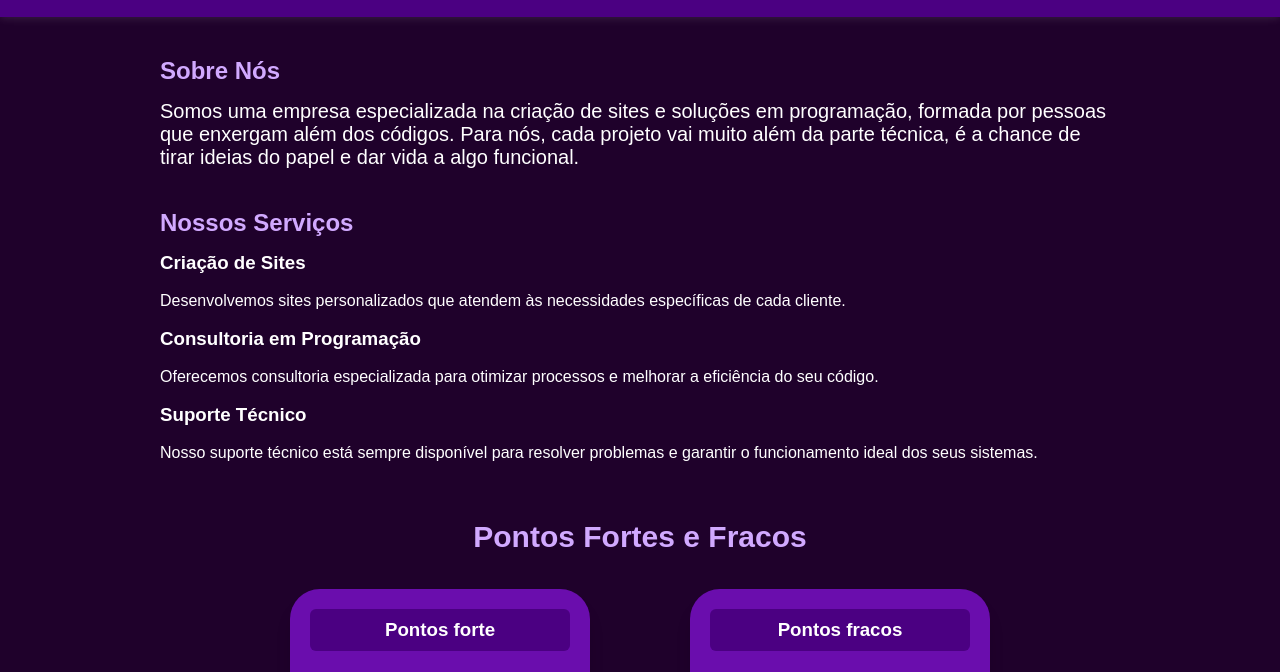
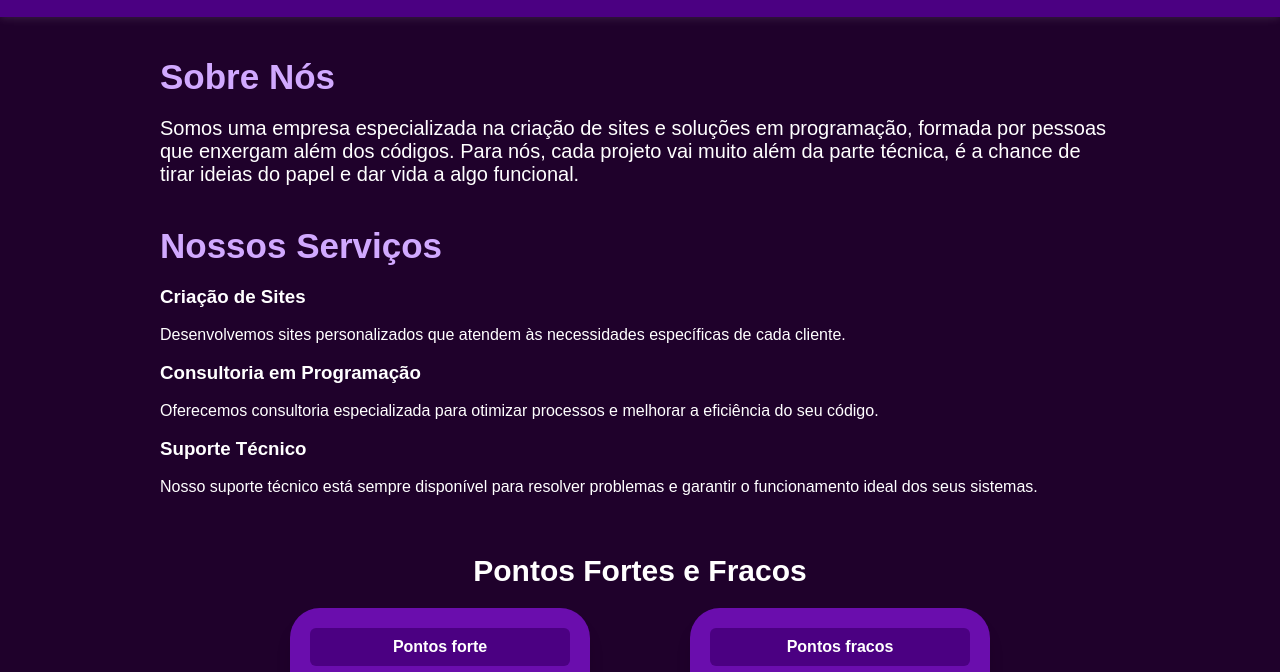
Before and after one commit to Kaua-Cardoso-Barbosa/Neuron, a plain HTML site: page Neuron/index.html in a window 1280 px wide. Shown: the part 108-780 px from the top of the page. Drawn offline with Linux system fonts and the light colour scheme.

Commit message:
site
pronto

```diff
--- a/Neuron/index.html
+++ b/Neuron/index.html
@@ -54,13 +54,13 @@
         </section>
 
         <article id="pontos" class="pontos">
-        <h3 class="h3ti">Pontos Fortes e Fracos</h3>
+        <h4 class="h3ti">Pontos Fortes e Fracos</h4>
 
         <div class="cartãolegal">
 
         <section class="cartão">
-            <h3>Pontos forte</h3>
-
+            <h4>Pontos forte</h4>
+            <br>
             <p>Comunição</p>
             <p>-------------</p>
             <p>Design</p>
@@ -70,7 +70,8 @@
         </section>
 
         <section class="cartão">
-            <h3>Pontos fracos</h3>
+            <h4>Pontos fracos</h4>
+            <br>
             <p>Menor Foco Python</p>
             <p>-------------</p>
             <p>Pequenos Desentendimentos</p>
--- a/Neuron/static/css/style.css
+++ b/Neuron/static/css/style.css
@@ -79,7 +79,7 @@ section, article {
     text-align: center;
 }
 
-.pontos section h3 {
+.pontos section h4 {
     color: #fff;
     background-color: #4B0082;
     padding: 10px;
@@ -111,7 +111,7 @@ input[type="text"] {
     width: 100%;
     padding: 10px;
     border: 1px solid #4B0082;
-    border-radius: 6px;
+    border-radius: 10px;
     background-color: #000;
     color: #fff;
 }
@@ -150,3 +150,13 @@ input[type="text"] {
 .sobre p {
     font-size: 20px;
 }
+
+.sobre h1 {
+    font-size: 35px;
+    margin-bottom: 20px;
+}
+
+.serviços h2 {
+    font-size: 35px;
+    margin-bottom: 20px;
+}
```
